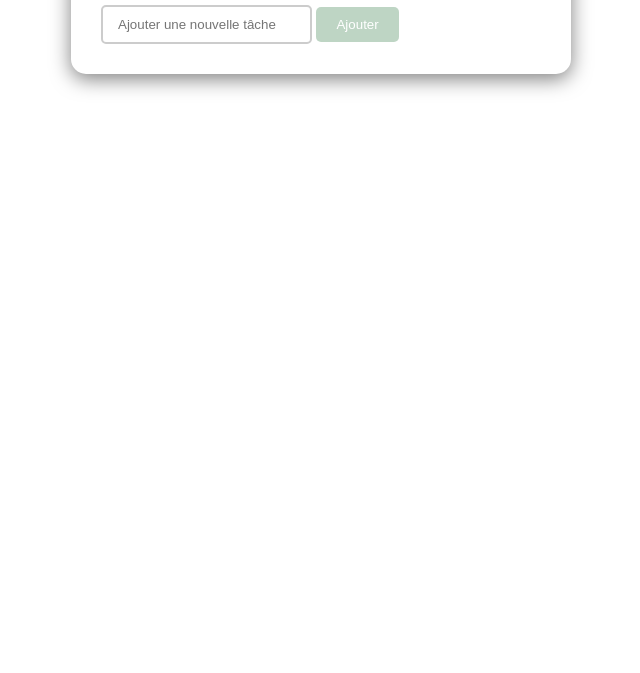
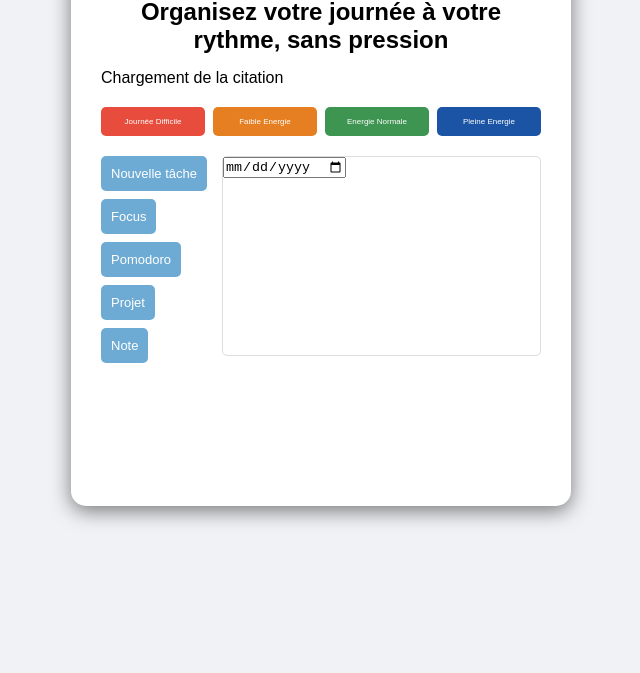
Before and after one commit to leatitiac16-art/Ma-ToDo-Liste, a website: page index.html in a window 1280 px wide. Shown: the part 127-800 px from the top of the page, without its empty margins (319-959 px from the left). Drawn offline with Linux system fonts and the light colour scheme.

Commit message:
stylisation et positionnement des éléments en CSS de la page d'accueil

```diff
--- a/index.html
+++ b/index.html
@@ -1,19 +1,46 @@
 <!DOCTYPE html>
-<html lang="en">
+<html lang="fr">
 <head>
     <meta charset="UTF-8">
     <meta name="viewport" content="width=device-width, initial-scale=1.0">
-    <title>Ma ToDo Liiste</title>
+    <title>Ma ToDo Liste</title>
     <link rel="stylesheet" href="styles.css">
 </head>
 <body>
     <div class="container">
     <h1>MaToDo Liste</h1>
+    <h2>Organisez votre journée à votre rythme, sans pression</h2>
 
-    <div class="formulaire-ajout">
-        <input type="text" id="nouvelle-tache" placeholder="Ajouter une nouvelle tâche">
-        <button id="ajouter-tache">Ajouter</button>
+    <div class="choix">
+        <button id="btn-menu">Menu</button>
+        <button id="sombre">Sombre</button>
     </div>
+
+    <div class="phrase-motivation">
+        <p id="quote">Chargement de la citation</p>
+    </div>
+
+    <div class="btn-energie">
+        <button id="JD">Journée Difficile</button>
+        <button id="FE">Faible Energie</button>
+        <button id="EN">Energie Normale</button>
+        <button id="PE">Pleine Energie</button>
+    </div>
+
+    <div class="contenu-principal">
+        <div class="btn-ajout">
+            <button id="NT">Nouvelle tâche</button>
+            <button id="Focus">Focus</button>
+            <button id="Timer">Pomodoro</button>
+            <button id="Projet">Projet</button>
+            <button id="Note">Note</button>
+        </div>
+
+        <div class="calendrier">
+            <input type="date">
+        </div>
+    </div>
+
     <ul id="liste-taches"></ul>
 </div>
 <script src="index.js"></script>
--- a/styles.css
+++ b/styles.css
@@ -6,13 +6,14 @@
 
 body {
     font-family: Arial, sans-serif;
-    background-color: white;
+    background-color: #f0f2f5;
     display: flex;
     justify-content: center;
     padding: 40px 20px; /*proposition VS Code*/
 }
 
 .container {
+    position: relative;
     background-color: white;
     border-radius: 15px;
     padding: 30px;
@@ -23,36 +24,102 @@ body {
 
 h1 {
     text-align: center;
-    margin-bottom: 25px;
+    font-size: 2.5em;
+    margin-bottom: 10px;
     color: black;
 }
 
-.formulauire-ajout {
+h2 {
+    text-align: center;
+    font-size: 1.5em;
+    margin-bottom: 15px;
+    color: black;
+}
+
+.choix {
+    position: absolute;
+    top: 15px;
+    left: 0;
+    right: 0;
+    display: flex;
+    justify-content: space-between;
+    padding: 0 15px;
+}
+
+.phrase-motivation {
     display: flex;
     margin-bottom: 20px;
     gap: 10px;
 }
 
-#nouvelle-tache {
-    flex: 1;
-    padding: 10px 15px;
-    border: 2px solid #ccc;
-    border-radius: 5px; /*proposition VS Code*/
+.btn-energie {
+    display: flex;
+    gap: 8px;
+    flex-wrap: wrap;
+    margin-bottom: 20px;
 }
 
-#ajouter-tache {
-    padding: 10px 20px;
+.btn-energie button {
+    flex: 1;
+    padding: 10px;
     border: none;
-    background-color: #0d642244;
     color: white;
     border-radius: 5px;
     cursor: pointer;
-    transition: background-color 0.3s ease; /*proposition VS Code*/
+    font-size: 8px;
+    transition: background-color 0.3s ease;
 }
 
-#ajouter-tache:hover {
-    background-color: #0d6422;
+#JD { background-color: #e74c3c; }
+#FE { background-color: #e67e22; }
+#EN { background-color: #3d9551; }
+#PE { background-color: #1b54a4; }
+
+#JD:hover { background-color: #c0392b; }
+#FE:hover { background-color: #d35400; }
+#EN:hover { background-color: #2e7d3e; }
+#PE:hover { background-color: #154393; }
+
+.contenu-principal {
+    display: flex;
+    gap: 15px;
+    margin-bottom: 20px;
+    align-items: flex-start;
 }
+
+.btn-ajout  {
+    display: flex;
+    flex-direction: column;
+    align-items: flex-start;
+    gap: 8px;
+    flex-shrink: 0;
+}
+
+.btn-ajout button {
+    padding: 10px;
+    border: none;
+    color: white;
+    background-color: #6dabd4;
+    border-radius: 5px;
+    cursor: pointer;
+    font-size: 13px;
+    transition: background-color 0.3s ease;
+    white-space: nowrap;
+}
+
+.btn-ajout button:hover {
+    background-color: #5a9ac0;
+}
+
+.calendrier {
+    flex: 1;
+    margin-bottom: 100px;
+    min-height: 200px;
+    background-color: white;
+    border: 1px solid #ddd;
+    border-radius: 5px;
+}
+
 
 #liste-taches {
     list-style: none; /*proposition VS Code*/
```
